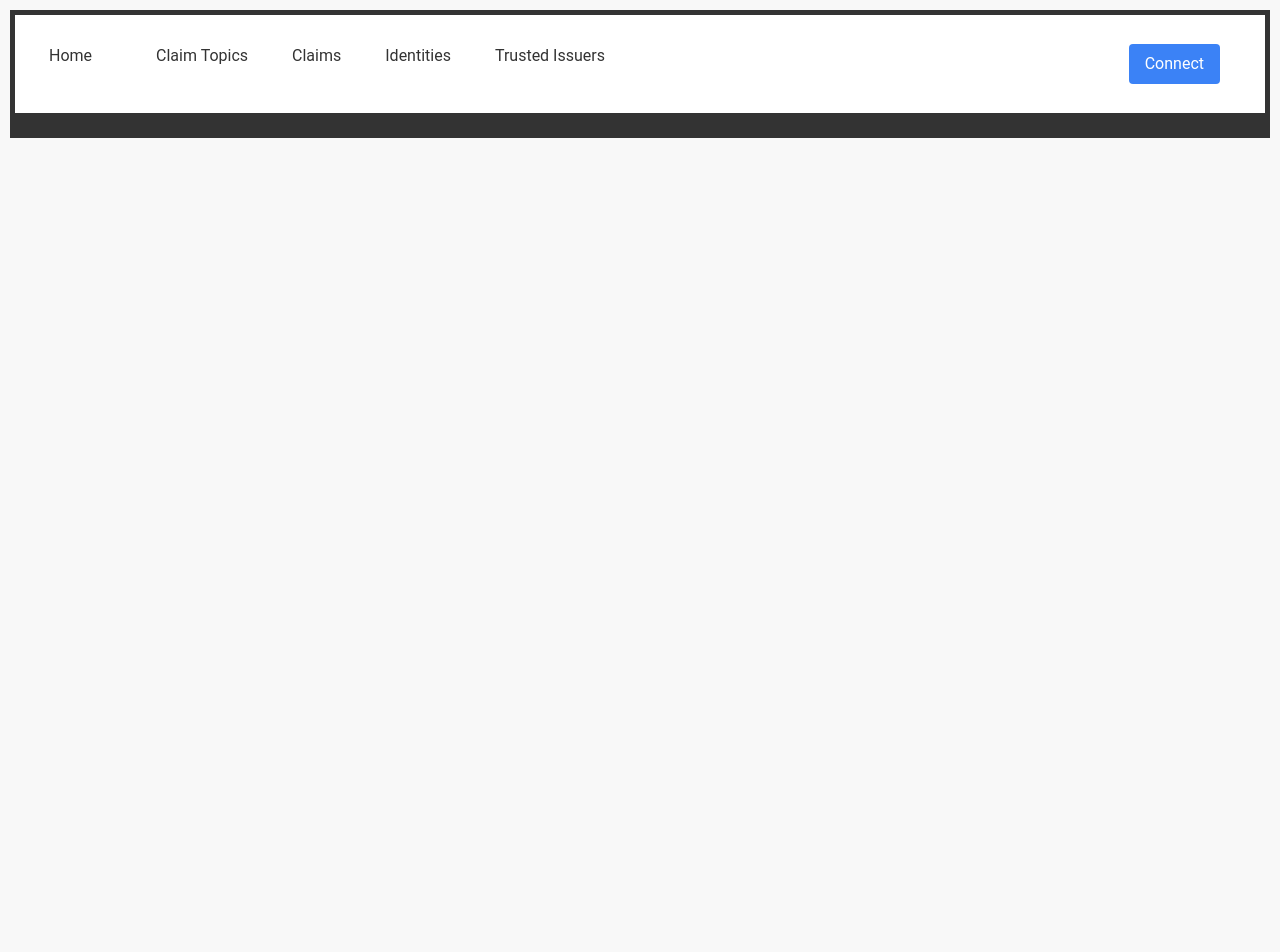
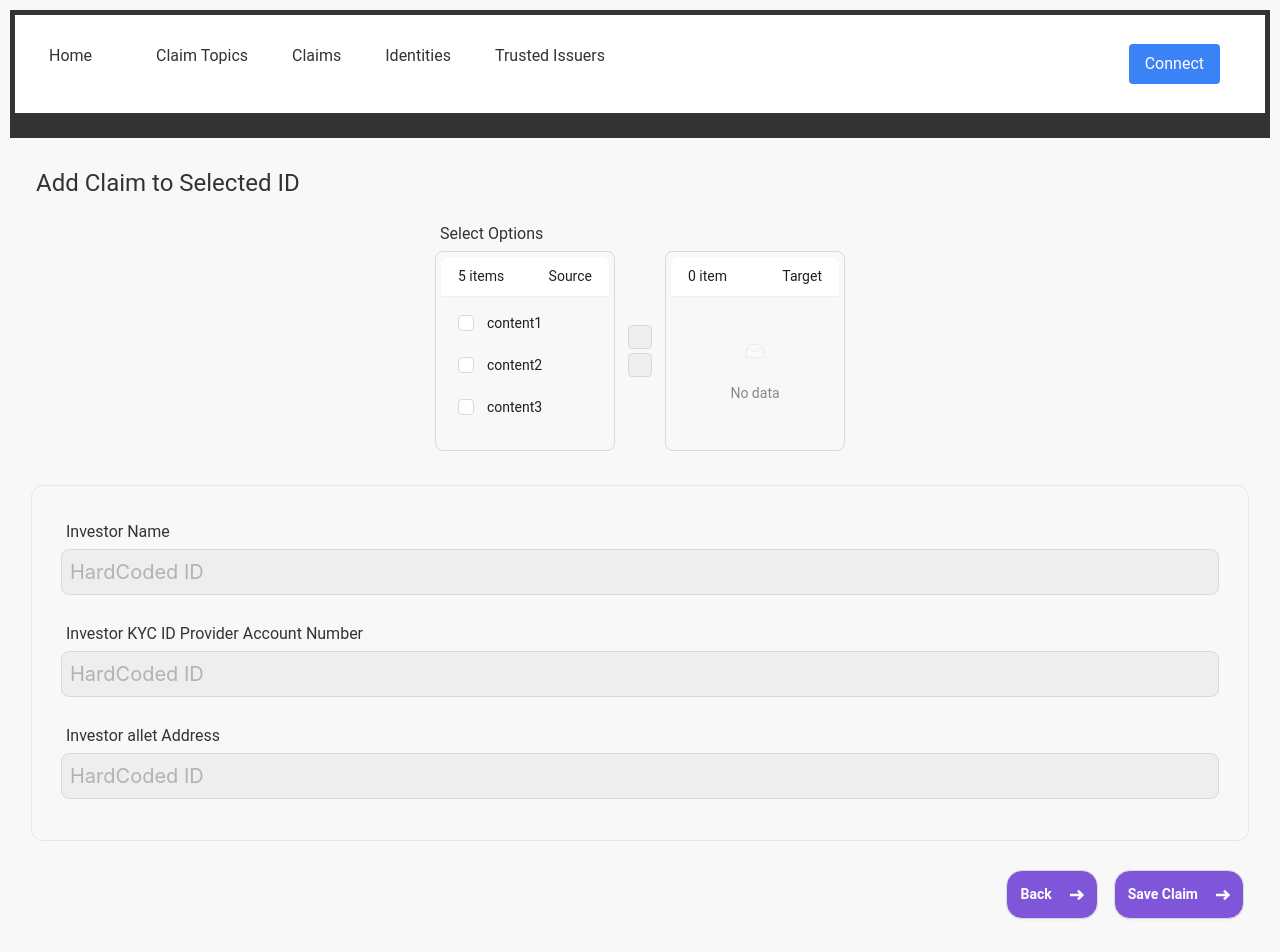
Before and after one commit to nomyx-io/nomyx-id, a React (Create React App) app in the folder ui/: page /claims/create in a window 1280 px wide. Shown: the top 952 px of the page. Before the commit the page ends 800 px from the top, so only its background shows below. Built offline with nearby package versions, Linux system fonts and the light colour scheme.

Commit message:
feat: edit claim View

```diff
--- a/ui/src/App.tsx
+++ b/ui/src/App.tsx
@@ -15,6 +15,7 @@ import IdentitiesPage from './components/IdentitiesPage.jsx';
 import ClaimsPage from './components/ClaimsPage.jsx';
 
 import BlockchainService from './services/BlockchainService.js';
+import EditClaim  from './components/EditClaim.jsx';
 
 function UnsupportedNetworkDialog(props: any) {
 
@@ -131,6 +132,7 @@ function App() {
           <Route path="/issuers" element={<TrustedIssuersPage service={blockchainService} />} />
           <Route path="/identities" element={<IdentitiesPage service={blockchainService} />} />
           <Route path="/claims" element={<ClaimsPage service={blockchainService} />} />
+          <Route path="/claims/create" element={<EditClaim service={blockchainService} />} />
         </Routes>
       </div>
     </Router>
--- /dev/null
+++ b/ui/src/Assets/icons.jsx
@@ -0,0 +1,22 @@
+const RightArrow = () => {
+	return (
+		<svg
+			fill="white"
+			version="1.1"
+			id="Capa_1"
+			width="24px"
+			height="24px"
+			viewBox="0 0 97.283 97.283"
+		>
+			<g>
+				<path
+					d="M62.805,83.951l33.894-33.896c0.78-0.781,0.78-2.047,0-2.828L62.805,13.332c-0.781-0.781-2.047-0.781-2.828,0l-9.031,9.03
+		c-0.375,0.375-0.586,0.883-0.586,1.414c0,0.53,0.211,1.039,0.586,1.414l14.531,14.534H2c-1.104,0-2,0.896-2,2v13.835
+		c0,1.104,0.896,2,2,2h63.479L50.945,72.091c-0.75,0.75-0.75,2.078,0,2.828l9.031,9.031c0.375,0.375,0.883,0.586,1.414,0.586
+		C61.92,84.537,62.43,84.326,62.805,83.951z"
+				/>
+			</g>
+		</svg>
+	);
+};
+export {RightArrow};
--- /dev/null
+++ b/ui/src/components/EditClaim.jsx
@@ -0,0 +1,97 @@
+import React, {useState} from 'react';
+import {Button, Input} from 'antd';
+import {RightArrow} from './../Assets/icons';
+import {Transfer} from 'antd';
+const mockData = Array.from({
+	length: 5,
+}).map((_, i) => ({
+	key: i.toString(),
+	title: `content${i + 1}`,
+	description: `description of content${i + 1}`,
+}));
+const initialTargetKeys = mockData.filter((item) => Number(item.key) > 10).map((item) => item.key);
+
+const EditClaim = ({service}) => {
+	const [verifierName, setVerifierName] = React.useState('');
+	const [walletAddress, setWalletAddress] = React.useState('');
+	const [targetKeys, setTargetKeys] = useState(initialTargetKeys);
+	const [selectedKeys, setSelectedKeys] = useState([]);
+
+	const onChange = (nextTargetKeys, direction, moveKeys) => {
+		setTargetKeys(nextTargetKeys);
+	};
+	const onSelectChange = (sourceSelectedKeys, targetSelectedKeys) => {
+		setSelectedKeys([...sourceSelectedKeys, ...targetSelectedKeys]);
+	};
+
+	return (
+		<div>
+			<div className='text-2xl py-2'>Add Claim to Selected ID</div>
+			<div className="flex flex-col items-center">
+				<div>
+				<div>Select Options</div>
+				<Transfer
+					showSelectAll={false}
+					dataSource={mockData}
+					titles={['Source', 'Target']}
+					targetKeys={targetKeys}
+					selectedKeys={selectedKeys}
+					onChange={onChange}
+					onSelectChange={onSelectChange}
+					render={(item) => item.title}
+				/>
+				</div>
+			</div>
+			<br />
+			<div className="p-6 border rounded-xl">
+				<div>
+					<p>Investor Name</p>
+					<Input
+						value={verifierName}
+						className="border w-full p-2 rounded-lg text-xl"
+						placeholder="HardCoded ID"
+						type="text"
+						disabled
+						onChange={(e) => setVerifierName(e.target.value)}
+					/>
+				</div>
+
+				<div className="my-3">
+					<p>Investor KYC ID Provider Account Number</p>
+					<Input
+						value={walletAddress}
+						className="border w-full p-2 rounded-lg text-xl"
+						placeholder="HardCoded ID"
+						type="text"
+						disabled
+						onChange={(e) => setWalletAddress(e.target.value)}
+					/>
+				</div>
+				<div className="my-3">
+					<p>Investor allet Address</p>
+					<Input
+						value={walletAddress}
+						className="border w-full p-2 rounded-lg text-xl"
+						placeholder="HardCoded ID"
+						type="text"
+						disabled
+						onChange={(e) => setWalletAddress(e.target.value)}
+					/>
+				</div>
+			</div>
+			<br />
+			<div className="flex justify-end gap-4">
+				<Button className="flex items-center gap-2 min-w-max text-center font-semibold rounded-2xl p-2 h-fit bg-[#7F56D9] text-white">
+					<div>Back</div>
+					<RightArrow />
+				</Button>
+				<Button className="flex items-center gap-2 min-w-max text-center font-semibold rounded-2xl p-2 h-fit bg-[#7F56D9] text-white">
+					<div>Save Claim</div>
+					<RightArrow />
+				</Button>
+			</div>
+		</div>
+	);
+};
+
+export default EditClaim;
--- a/ui/src/components/NavBar.jsx
+++ b/ui/src/components/NavBar.jsx
@@ -22,7 +22,7 @@ const NavBar = ({
         <li className="hover:underline">
           <Link to="/claims">Claims</Link>
           <ul className="space-y-2 mt-2">
-            <li><Link to="/claims/add" className="hover:underline">Add new...</Link></li>
+            <li><Link to="/claims/create" className="hover:underline">Add new...</Link></li>
             <li><Link to="/claims" className="hover:underline">List</Link></li>
           </ul>
         </li>
```
